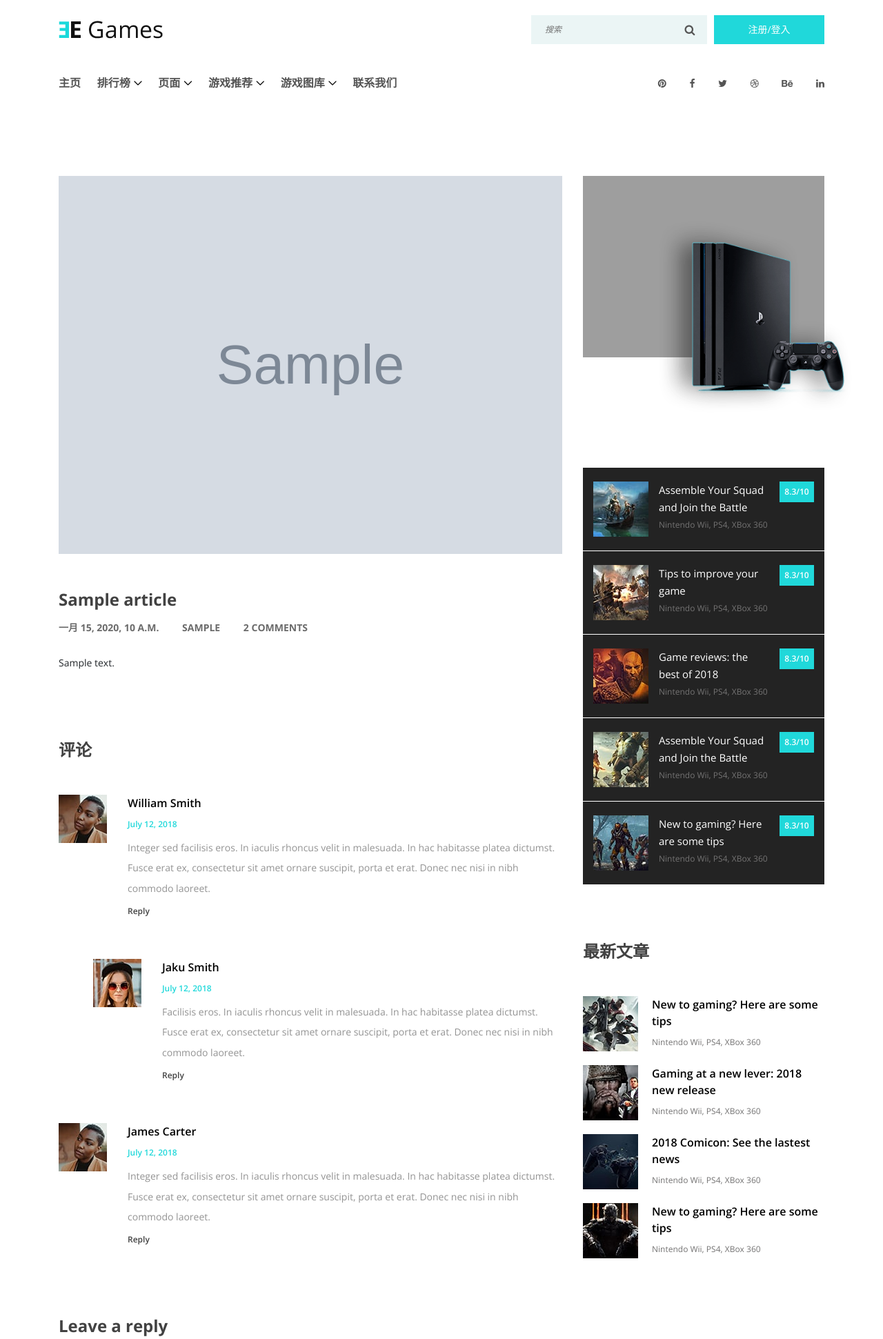
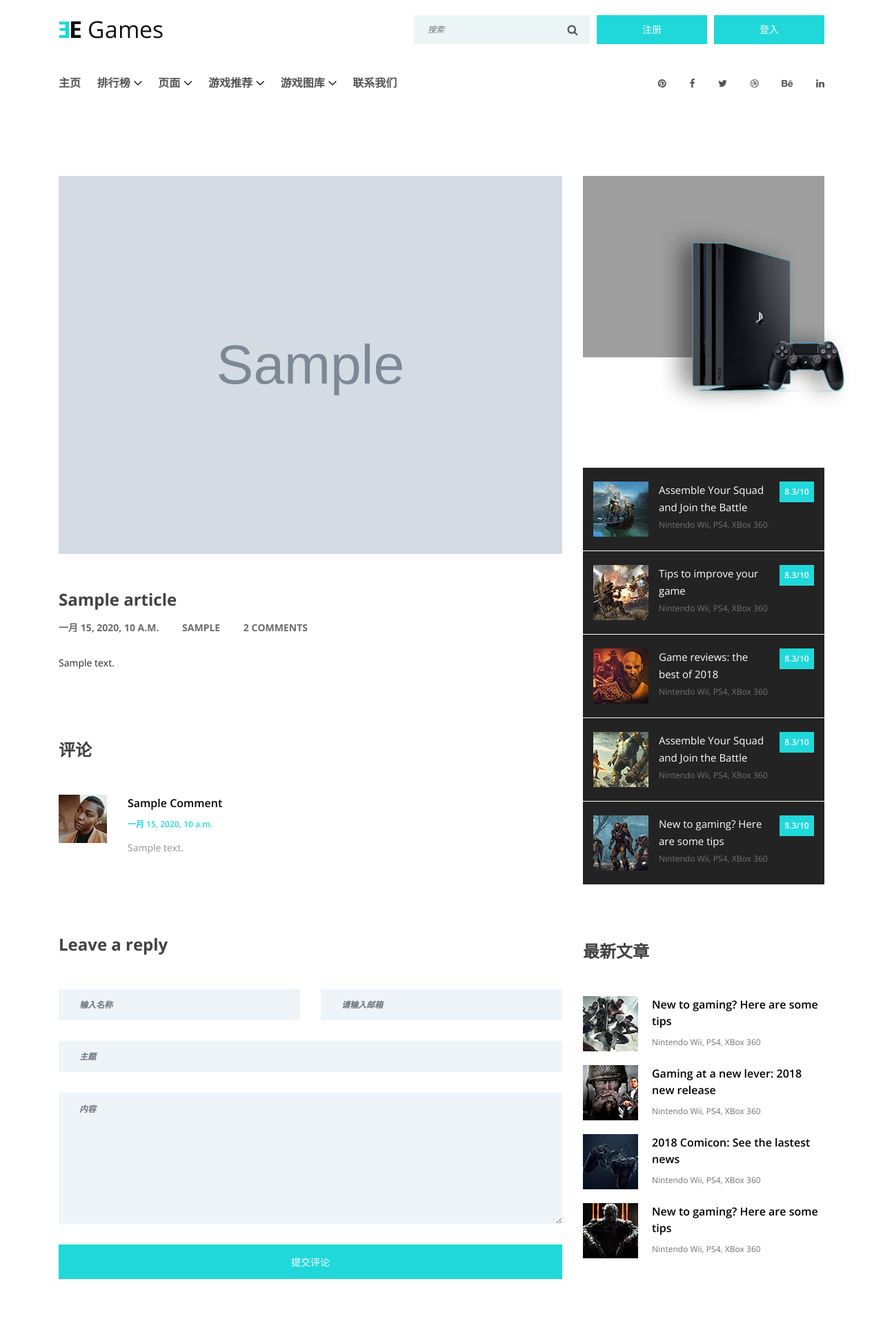
Before and after one commit to erwwwwwwww/GameWeb, a Django app: page /egame/post/1/ in a window 1280 px wide. Shown: the top 1941 px of the page at 69% size. Run offline with Django 3.2, Linux system fonts and the light colour scheme; tables that the repository leaves empty hold one stand-in row (values such as "Sample post"); grey boxes marked "Sample" are stand-in pictures; style sheets or scripts are compiled from the project's sources; some libraries are stand-ins or nearby versions; some web fonts are replaced; grey boxes are pictures that could not be loaded.

Commit message:
文章详情显示评论信息

```diff
--- a/egames/article/forms.py
+++ b/egames/article/forms.py
@@ -1,5 +1,5 @@
 from django import forms
-from .models import Contact, UserModel
+from .models import Contact, UserModel, Comments
 import re
 from django.core.exceptions import ValidationError
 
@@ -86,3 +86,17 @@ class LoginForm(forms.Form):
                                label='密码',
                                error_messages={'required': '密码不能为空'},
                                widget=forms.PasswordInput(attrs={'required': 'required', 'placeholder': '请输入密码'}))
+
+
+# 文章评论表单
+class CommentsForm(forms.ModelForm):
+    class Meta:
+        model = Comments
+        fields = ['name', 'email', 'obj', 'body']
+        widgets = {
+            'name': forms.TextInput(attrs={'class': 'form-control', 'placeholder': '输入名称'}),
+            'email': forms.EmailInput(attrs={'class': 'form-control', 'placeholder': '请输入邮箱'}),
+            'obj': forms.TextInput(attrs={'class': 'form-control', 'placeholder': '主题'}),
+            'body': forms.Textarea(attrs={'class': 'form-control', 'placeholder': '内容', 'cols': '30', 'rows': '10'})
+
+        }
--- a/egames/article/models.py
+++ b/egames/article/models.py
@@ -11,7 +11,7 @@ class UserModel(AbstractUser):
     mobile_phone = models.CharField(max_length=11, null=True, blank=True, verbose_name='手机号码', help_text='手机号码')
     qq = models.CharField(max_length=15, null=True, blank=True, verbose_name='QQ', help_text='QQ')
     company = models.CharField(max_length=50, verbose_name='工作单位', help_text='工作单位')
-    avater = models.ImageField(upload_to='users', verbose_name='用户头像')
+    avater = models.ImageField(upload_to='users', verbose_name='用户头像', default='users/defaultAvater.jpg')
 
 
 # 文章 --内容添加富文本功能
@@ -77,7 +77,7 @@ class Comments(models.Model):
     email = models.EmailField(verbose_name='邮件', help_text='邮件')
     obj = models.CharField(max_length=50, verbose_name='标题', help_text='标题')
     body = models.TextField(verbose_name='内容', help_text='内容')
-    post = models.ForeignKey(Articles, related_name='comments') # 关联文章外键
+    post = models.ForeignKey(Articles, related_name='articleComments') # 关联文章外键
     created = models.DateTimeField(auto_now_add=True, verbose_name='创建时间')
     updated = models.DateTimeField(auto_now=True, verbose_name='更新时间')
     active = models.BooleanField(default=True, verbose_name='是否显示')
--- a/egames/article/urls.py
+++ b/egames/article/urls.py
@@ -11,5 +11,6 @@ urlpatterns = [
     url(r'contact/$', views.contact, name='contact'),
     url(r'^register/$', views.userRegister, name='register'),
     url(r'^login/$', views.userLogin, name='login'),
+    url(r'^userLogout/$', views.userLogout, name='logout'),
 
 ]
--- a/egames/article/views.py
+++ b/egames/article/views.py
@@ -1,8 +1,8 @@
 from django.shortcuts import render, get_object_or_404, redirect, HttpResponse
-from .models import GamesReviews, Articles, Contact
+from .models import GamesReviews, Articles, Comments
 from django.core.paginator import Paginator, EmptyPage, PageNotAnInteger
-from .forms import ContactForm, RegisterForm, LoginForm
-from django.contrib.auth import get_user_model, authenticate, login
+from .forms import ContactForm, RegisterForm, LoginForm, CommentsForm
+from django.contrib.auth import get_user_model, authenticate, login, logout
 
 
 User = get_user_model()
@@ -20,10 +20,30 @@ def gameDetail(request, pk):
     gameImage = game.images.all()
     return render(request, 'article/gameDetail.html', context={'game': game, 'gameImage': gameImage, })
 
+
 # 文章详情页
 def postDetail(request, pk):
     post = get_object_or_404(Articles, pk=pk)
-    return render(request, 'article/postDetail.html', context={'post': post})
+
+    if request.method == 'POST':
+        commentsData = CommentsForm(request.POST)
+        if commentsData.is_valid():
+            commentsData.save(commit=False)
+            commentsData.instance.post_id = post.id
+            commentsData.save()
+
+            return redirect('/egame/post/%s'%pk)
+        else:
+            return HttpResponse('<p>数据验证错误</p>')
+    else:
+        comments = CommentsForm()
+        user = request.user
+        if user.is_authenticated():
+            return render(request, 'article/postDetail.html', context={'post': post,'comments': comments,'user': user},)
+        else:
+            return render(request, 'article/postDetail.html', context={'post': post,'comments': comments})
+
+
 
 
 # 游戏类
@@ -114,3 +134,9 @@ def userLogin(request):
     # get请求
     else:
         return render(request, 'article/login.html', context={'contact': emptyForm})
+
+
+# 退出
+def userLogout(request):
+    logout(request)
+    return redirect('/egame/')
--- a/egames/templates/article/postDetail.html
+++ b/egames/templates/article/postDetail.html
@@ -41,59 +41,27 @@
 
                             <ol>
                                 <!-- Single Comment Area -->
+                                {% for comment in post.articleComments.all %}
                                     <li class="single_comment_area">
                                     <!-- Comment Content -->
                                          <div class="comment-content d-flex">
                                                 <!-- 用户头像 -->
+
                                                 <div class="comment-author">
                                                     <img src="img/bg-img/32.jpg" alt="author">
                                                 </div>
                                                 <!-- 评论信息 -->
                                                 <div class="comment-meta">
-                                            <a href="#" class="post-author">William Smith</a>
-                                            <a href="#" class="post-date">July 12, 2018</a>
-                                            <p>Integer sed facilisis eros. In iaculis rhoncus velit in malesuada. In hac habitasse platea dictumst. Fusce erat ex, consectetur sit amet ornare suscipit, porta et erat. Donec nec nisi in nibh commodo laoreet.</p>
-                                            <a href="#reply" class="reply">Reply</a>
-                                        </div>
+                                                    <a href="#" class="post-author">{{ comment.name }}</a>
+                                                    <a href="#" class="post-date">{{ comment.created }}</a>
+                                                    <p>{{ comment.body }}</p>
                                                 </div>
 
-                                    <ol class="children">
-                                        <li class="single_comment_area">
-                                            <!-- Comment Content -->
-                                            <div class="comment-content d-flex">
-                                                <!-- Comment Author -->
-                                                <div class="comment-author">
-                                                    <img src="img/bg-img/33.jpg" alt="author">
-                                                </div>
-                                                <!-- Comment Meta -->
-                                                <div class="comment-meta">
-                                                    <a href="#" class="post-author">Jaku Smith</a>
-                                                    <a href="#" class="post-date">July 12, 2018</a>
-                                                    <p>Facilisis eros. In iaculis rhoncus velit in malesuada. In hac habitasse platea dictumst. Fusce erat ex, consectetur sit amet ornare suscipit, porta et erat. Donec nec nisi in nibh commodo laoreet.</p>
-                                                    <a href="#reply" class="reply">Reply</a>
-                                                </div>
                                          </div>
                                     </li>
-                                    </ol>
-                                </li>
+                                {% endfor %}
 
-                                <!-- Single Comment Area -->
-                                <li class="single_comment_area">
-                                    <!-- Comment Content -->
-                                    <div class="comment-content d-flex">
-                                        <!-- Comment Author -->
-                                        <div class="comment-author">
-                                            <img src="img/bg-img/32.jpg" alt="author">
-                                        </div>
-                                        <!-- Comment Meta -->
-                                        <div class="comment-meta">
-                                            <a href="#" class="post-author">James Carter</a>
-                                            <a href="#" class="post-date">July 12, 2018</a>
-                                            <p>Integer sed facilisis eros. In iaculis rhoncus velit in malesuada. In hac habitasse platea dictumst. Fusce erat ex, consectetur sit amet ornare suscipit, porta et erat. Donec nec nisi in nibh commodo laoreet.</p>
-                                            <a href="#reply" class="reply">Reply</a>
-                                        </div>
-                                    </div>
-                                </li>
+
                             </ol>
                         </div>
 
@@ -102,22 +70,23 @@
 
                             <!-- 回复评论表单 -->
                             <div class="contact-form-area">
-                                <form action="#" method="post">
+                                <form action="{% url 'article:postdetial' post.id %}" method="post">
+                                    {% csrf_token %}
                                     <div class="row">
                                         <div class="col-12 col-lg-6">
-                                            <input type="text" class="form-control" id="name" placeholder="Name*">
+                                            {{ comments.name }}
                                         </div>
                                         <div class="col-12 col-lg-6">
-                                            <input type="email" class="form-control" id="email" placeholder="Email*">
+                                            {{ comments.email }}
                                         </div>
                                         <div class="col-12">
-                                            <input type="text" class="form-control" id="subject" placeholder="Website">
+                                            {{ comments.obj }}
                                         </div>
                                         <div class="col-12">
-                                            <textarea name="message" class="form-control" id="message" cols="30" rows="10" placeholder="Message"></textarea>
+                                            {{ comments.body }}
                                         </div>
                                         <div class="col-12">
-                                            <button class="btn egames-btn w-100" type="submit">Submit Comment</button>
+                                            <button class="btn egames-btn w-100" type="submit">提交评论</button>
                                         </div>
                                     </div>
                                 </form>
--- a/egames/templates/base.html
+++ b/egames/templates/base.html
@@ -56,12 +56,21 @@
                                 {% if request.user.username %}
 
                                     <div class="comment-author">
-                                            <img src="{{ request.user.avater.url }}" alt="author">
-                                        </div>
+                                        <img src="{{ request.user.avater.url }}" alt="author">
+                                    </div>
+                                    <div class="login-area">
+                                        <a href="{% url 'article:logout' %}"><span>退出登入</span> <i class="fa fa-lock" aria-hidden="true"></i></a>
+                                    </div>
+                                    <div class="login-area">
+                                        <a href=""><span>个人信息</span> <i class="fa fa-lock" aria-hidden="true"></i></a>
+                                    </div>
                                 {% else %}
                                     <!-- Login Area -->
                                     <div class="login-area">
-                                        <a href="#"><span>注册/登入</span> <i class="fa fa-lock" aria-hidden="true"></i></a>
+                                        <a href="{% url 'article:register' %}"><span>注册</span> <i class="fa fa-lock" aria-hidden="true"></i></a>
+                                    </div>
+                                    <div class="login-area">
+                                        <a href="{% url 'article:login' %}"><span>登入</span> <i class="fa fa-lock" aria-hidden="true"></i></a>
                                     </div>
                                 {% endif %}
                             {% endblock %}
```
Also changed, not shown: egames/article/migrations/0008_auto_20190624_0023.py (added), egames/article/migrations/0009_auto_20190624_0231.py (added), egames/media/articleimage/584_2019060560600986_OnZ80uc.jpg (added), egames/media/articleimage/584_2019060632812280.jpg (added), egames/media/articleimage/584_2019060982601382_kLykoXg.jpg (added), egames/media/articleimage/584_201906232583843.png (added), egames/media/articleimage/584_2019062360045943.png (added), egames/media/users/defaultAvater.jpg (added), egames/media/users/timg.jpg (deleted). Lines whose indentation alone changed are shown as unchanged.
